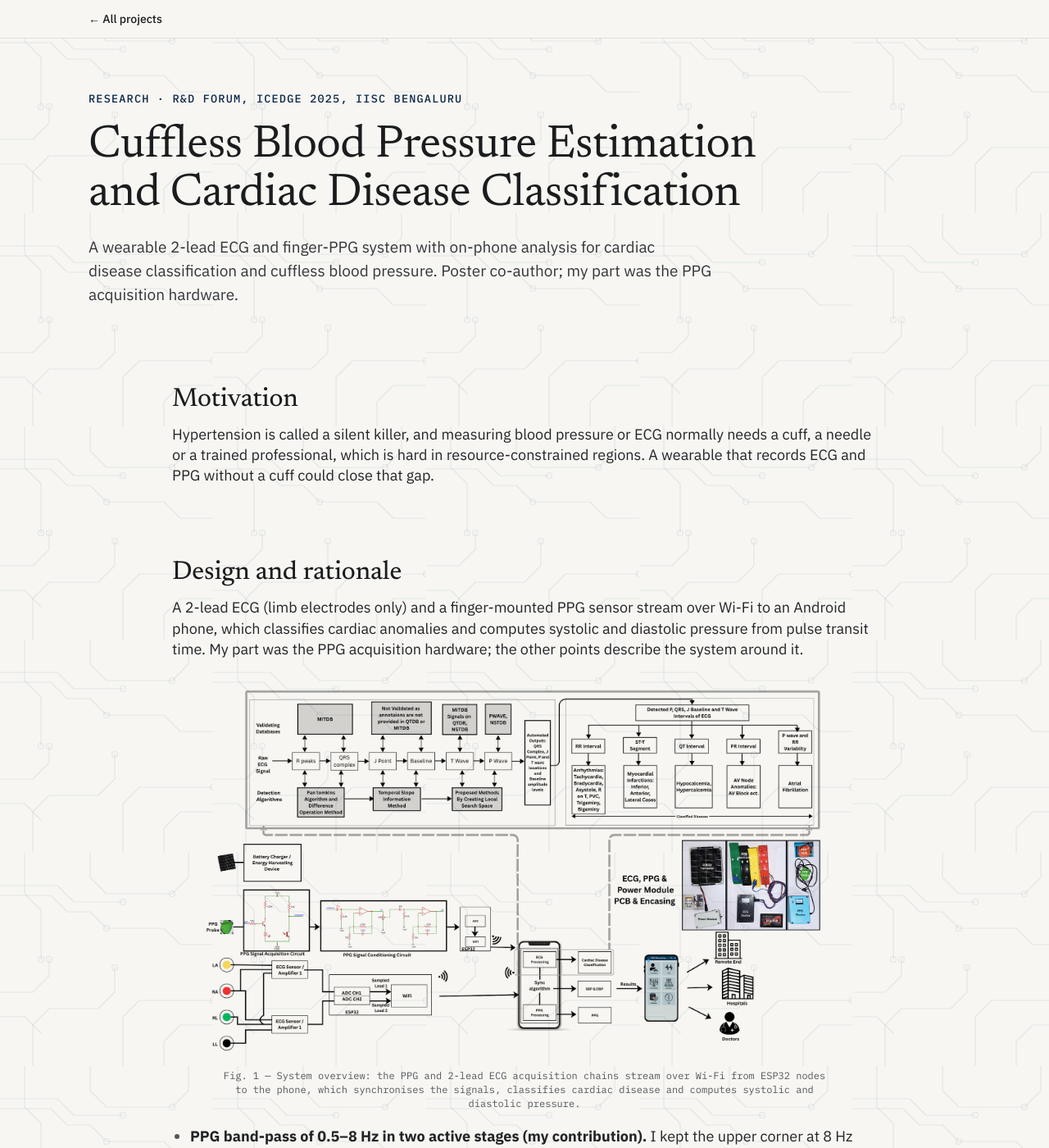
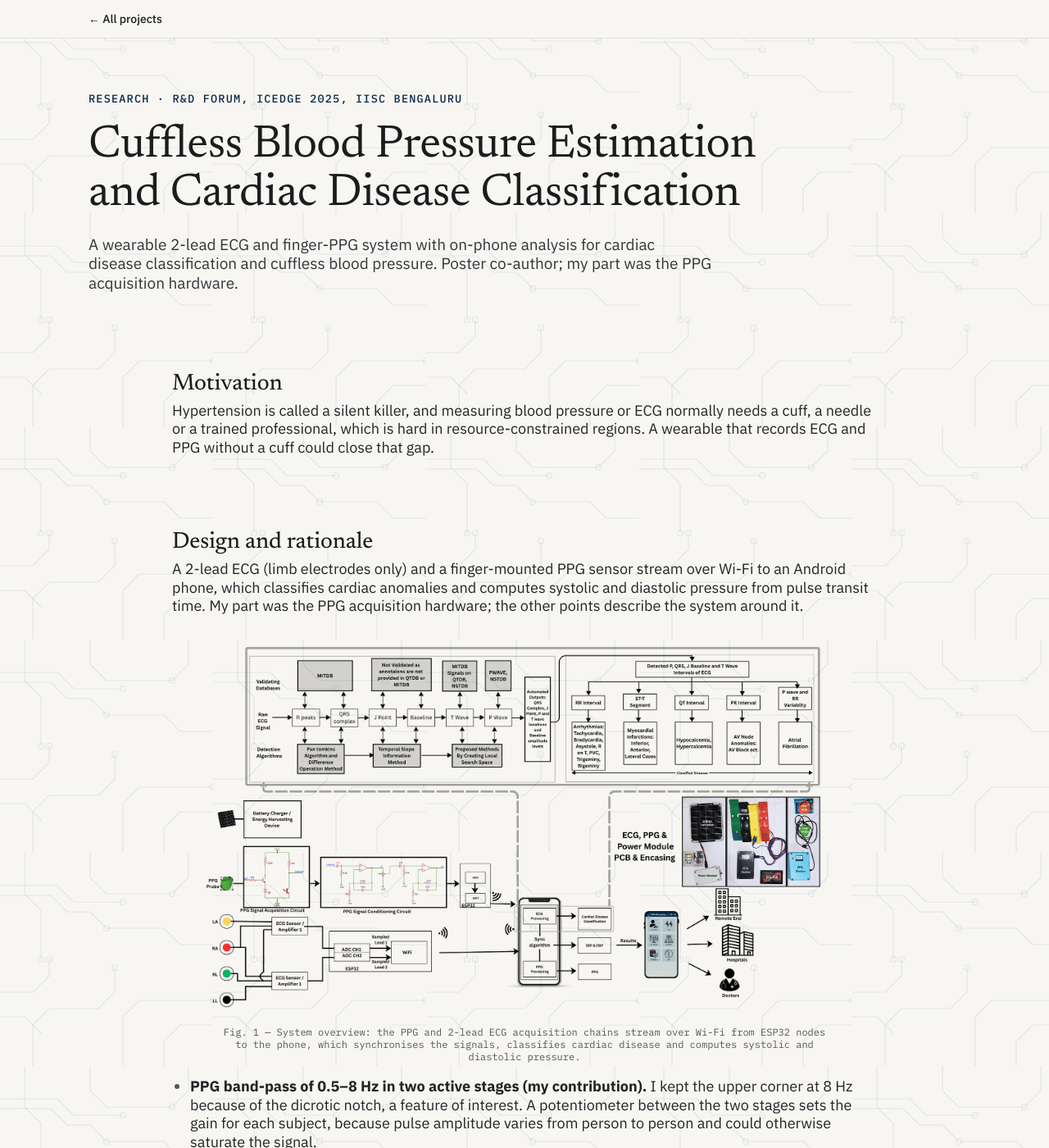
Before and after one commit to karthikm-22/karthikm-22.github.io, a Jekyll site: the page built from _projects/05-edge-classification.md, in a window 1280 px wide and 1400 px high. Shown: the whole window at 82% size. Built offline with Jekyll 4.4.1, drawn with Linux system fonts in a browser that asks for light colours.

Commit message:
1.25 line spacing, 28px section headings, tighter gap under headings
Co-Authored-By: Claude Sonnet 5.5 <noreply@anthropic.com>
Claude-Session: https://claude.ai/code/session_01AKG1NoTwCQwdDbFKPKq22J

```diff
--- a/css/style.css
+++ b/css/style.css
@@ -36,7 +36,7 @@ p{text-wrap:pretty}
 .hero{display:flex;flex-wrap:wrap;gap:48px;align-items:center;padding:72px 0 64px}
 .hero-text{flex:999 1 460px;display:flex;flex-direction:column;gap:22px;min-width:0}
 .hero h1{margin:0;font-family:var(--serif);font-weight:400;font-size:clamp(42px,6vw,68px);line-height:1;letter-spacing:-.015em}
-.hero p{margin:0;font-size:18px;line-height:1.6;color:var(--body);max-width:560px}
+.hero p{margin:0;font-size:18px;line-height:1.25;color:var(--body);max-width:560px}
 .hero .cgpa{margin-top:-8px;font-family:var(--mono);font-size:15px;font-weight:500;color:var(--ink)}
 .hero .cgpa .label{font-size:13.5px;margin-right:6px}
 .actions{display:flex;flex-wrap:wrap;gap:24px;align-items:center;padding-top:6px}
@@ -48,7 +48,7 @@ p{text-wrap:pretty}
 
 /* sections */
 .section{padding:64px 0;border-top:1px solid var(--ink);scroll-margin-top:64px}
-.section h2,.projects h2{margin:0;font-family:var(--serif);font-weight:450;font-size:36px;letter-spacing:-.005em}
+.section h2,.projects h2{margin:0;font-family:var(--serif);font-weight:450;font-size:28px;letter-spacing:-.005em}
 .research{display:flex;flex-direction:column;gap:56px}
 .split{display:flex;flex-wrap:wrap;gap:24px 48px}
 .split>h2{flex:1 1 220px}
@@ -63,7 +63,7 @@ a.card{transition:transform .2s ease}
 a.card:hover{transform:translateY(-3px);text-decoration:none;color:var(--ink)}
 .card-body{display:flex;flex-direction:column;gap:10px}
 .card h3{margin:0;font-family:var(--serif);font-weight:500;font-size:24px;letter-spacing:-.005em;line-height:1.25}
-.card p{margin:0;font-size:16px;line-height:1.45;color:var(--body)}
+.card p{margin:0;font-size:16px;line-height:1.25;color:var(--body)}
 .card .more{align-self:flex-start;margin-top:8px;padding:9px 16px;border:1px solid var(--accent);border-radius:6px;font-size:14px;font-weight:500;color:var(--accent);transition:background .15s ease,color .15s ease}
 a.card:hover .more{background:var(--accent);color:#fff}
 
@@ -79,7 +79,7 @@ a.card:hover .more{background:var(--accent);color:#fff}
 
 /* research / publications */
 .lede{margin:0;font-family:var(--serif);font-size:24px;line-height:1.4}
-.para{margin:0;font-size:18px;line-height:1.4;color:var(--body)}
+.para{margin:0;font-size:18px;line-height:1.25;color:var(--body)}
 .pub{display:flex;flex-direction:column;gap:6px}
 .pub+.pub{padding-top:24px;border-top:1px solid var(--line)}
 .pub .title{font-family:var(--serif);font-size:21px;line-height:1.35}
@@ -88,9 +88,9 @@ a.card:hover .more{background:var(--accent);color:#fff}
 .kicker{font-family:var(--mono);font-size:13.5px;letter-spacing:.09em;font-weight:500;color:var(--label);text-transform:uppercase}
 .about{display:grid;grid-template-columns:repeat(auto-fit,minmax(min(100%,400px),1fr));gap:48px 64px;align-items:start}
 .about .col{display:flex;flex-direction:column;gap:10px;min-width:0}
-.about h2{margin-bottom:14px}
+.about h2{margin-bottom:6px}
 .about-text{display:flex;flex-direction:column;gap:16px}
-.about-text .para{font-size:18px;line-height:1.4}
+.about-text .para{font-size:18px;line-height:1.25}
 .skills{margin:0;border-top:1px dashed var(--line-2)}
 .skills{display:grid;grid-template-columns:max-content 1fr}
 .skills>div{display:grid;grid-column:1/-1;grid-template-columns:subgrid;align-items:baseline;gap:4px 20px;padding:14px 0;border-bottom:1px dashed var(--line-2);font-family:var(--mono);font-size:13.5px;line-height:1.5}
@@ -109,7 +109,7 @@ a.card:hover .more{background:var(--accent);color:#fff}
 .outline-btn:hover{background:var(--ink);color:var(--bg)!important;text-decoration:none}
 .p-head{display:flex;flex-direction:column;gap:20px;padding:64px 0 40px;max-width:820px}
 .p-head h1{margin:0;font-family:var(--serif);font-weight:400;font-size:clamp(36px,5vw,56px);line-height:1.05;letter-spacing:-.01em;text-wrap:balance}
-.p-head p{margin:0;font-size:19px;line-height:1.55;color:var(--body)}
+.p-head p{margin:0;font-size:19px;line-height:1.25;color:var(--body)}
 figure{margin:0;display:flex;flex-direction:column;gap:10px}
 figcaption{font-family:var(--mono);font-size:12px;color:var(--muted)}
 .frame{background:var(--card);border:1px solid var(--line);border-radius:8px;overflow:hidden}
@@ -118,9 +118,9 @@ figcaption{font-family:var(--mono);font-size:12px;color:var(--muted)}
 .article{max-width:860px;margin:0 auto;padding-bottom:40px}
 .article>section{display:flex;flex-direction:column;gap:18px;padding-top:72px;scroll-margin-top:64px}
 .article>section:first-child{padding-top:56px}
-.article h2{margin:0;font-family:var(--serif);font-weight:450;font-size:32px;letter-spacing:-.005em}
+.article h2{margin:0;font-family:var(--serif);font-weight:450;font-size:28px;letter-spacing:-.005em}
 .article h3{margin:0;font-size:18px;font-weight:600}
-.article p,.article li{font-size:18px;line-height:1.4;color:var(--text)}
+.article p,.article li{font-size:18px;line-height:1.25;color:var(--text)}
 .article p{margin:0}
 .boxes{display:grid;grid-template-columns:repeat(auto-fit,minmax(220px,1fr));gap:12px}
 .box{background:var(--card);border:1px solid var(--line);border-radius:8px;padding:16px;display:flex;flex-direction:column;gap:6px}
@@ -134,7 +134,7 @@ figcaption{font-family:var(--mono);font-size:12px;color:var(--muted)}
 .rows{display:flex;flex-direction:column;border-top:1px solid var(--line)}
 .rows>div{display:flex;flex-wrap:wrap;gap:6px 24px;padding:16px 0;border-bottom:1px solid var(--line)}
 .rows b{flex:1 1 180px;font-size:15px}
-.rows span{flex:999 1 360px;font-size:16px;line-height:1.5;color:var(--body)}
+.rows span{flex:999 1 360px;font-size:16px;line-height:1.25;color:var(--body)}
 .article ol{margin:0;padding-left:22px;display:flex;flex-direction:column;gap:10px}
 .refs li{font-size:13.5px;line-height:1.55;color:var(--body)}
 .p-foot{display:flex;flex-wrap:wrap;justify-content:space-between;align-items:center;gap:16px;padding:40px 0 56px;margin-top:48px;border-top:1px solid var(--ink);font-size:14px}
@@ -146,8 +146,8 @@ figcaption{font-family:var(--mono);font-size:12px;color:var(--muted)}
 .prose>h2:first-child{padding-top:56px}
 .prose>h3{margin:28px 0 0}
 .prose>*+*{margin-top:18px}
-.prose>h2+*,.prose>h3+*{margin-top:14px}
-.prose p,.prose li{font-size:18px;line-height:1.4;color:var(--text)}
+.prose>h2+*,.prose>h3+*{margin-top:8px}
+.prose p,.prose li{font-size:18px;line-height:1.25;color:var(--text)}
 .prose ul,.prose ol{padding-left:22px;display:flex;flex-direction:column;gap:10px;margin:18px 0 0}
 .prose ul{list-style:disc}
 .prose li::marker{color:var(--muted)}
@@ -197,7 +197,7 @@ figcaption{font-family:var(--mono);font-size:12px;color:var(--muted)}
 .prose p>img+em{display:block;margin-top:10px;font-family:var(--mono);font-size:12px;font-style:normal;color:var(--muted)}
 .article.prose>*+*{margin-top:18px}
 .article.prose>h3{margin-top:28px}
-.article.prose>h2+*,.article.prose>h3+*{margin-top:14px}
+.article.prose>h2+*,.article.prose>h3+*{margin-top:8px}
 .prose h2#references~ol li{font-size:13.5px;line-height:1.55;color:var(--body)}
 
 /* ---------- phones and small tablets ---------- */
@@ -213,12 +213,12 @@ figcaption{font-family:var(--mono);font-size:12px;color:var(--muted)}
   .hero-text{gap:18px}
   .hero h1{font-size:40px;line-height:1.05}
   .hero .cgpa{margin-top:-6px;font-size:14px}
-  .hero p{font-size:16.5px;line-height:1.6}
+  .hero p{font-size:16.5px;line-height:1.25}
 
   .projects{gap:28px;padding:48px 0}
   .section{padding:48px 0}
   .research{gap:36px}
-  .section h2,.projects h2{font-size:30px}
+  .section h2,.projects h2{font-size:26px}
   .grid{gap:40px}
   .thumb{aspect-ratio:16/9}
   .thumb.empty span{font-size:36px}
@@ -227,7 +227,7 @@ figcaption{font-family:var(--mono);font-size:12px;color:var(--muted)}
   .lede{font-size:20px;line-height:1.45}
   .pub .title{font-size:19px}
   .about{gap:44px}
-  .about-text .para{font-size:17px;line-height:1.45}
+  .about-text .para{font-size:17px;line-height:1.25}
   .skills>div{font-size:13px;padding:12px 0}
   .contact-links{font-size:14px}
   .skills>div{grid-template-columns:1fr}
@@ -239,8 +239,8 @@ figcaption{font-family:var(--mono);font-size:12px;color:var(--muted)}
   .p-head p{font-size:16.5px}
   .prose>h2{padding-top:52px}
   .prose>h2:first-child{padding-top:36px}
-  .article h2{font-size:26px}
-  .prose p,.prose li{font-size:17px;line-height:1.45}
+  .article h2{font-size:24px}
+  .prose p,.prose li{font-size:17px;line-height:1.25}
   .fig-row,.fig-row.big{grid-template-columns:1fr;gap:14px}
   .fig-row.multi .txt{position:static}
   .fig-pair{grid-template-columns:1fr;gap:18px}
```
